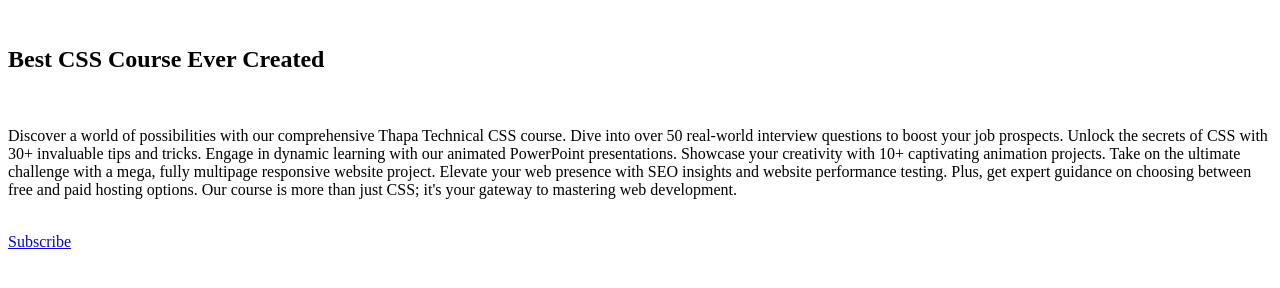
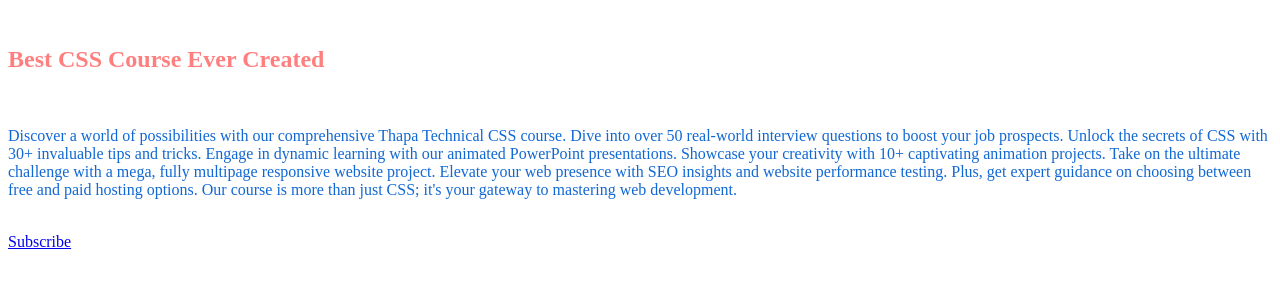
Before and after one commit to ManthanG369/CSS-Projects, a plain HTML site: page colors/index.html in a window 1280 px wide. Drawn offline with Linux system fonts and the light colour scheme.

Commit message:
added colors property

```diff
--- a/colors/color-style.css
+++ b/colors/color-style.css
@@ -10,21 +10,70 @@
 
 /*? Named Colors: You can use named colors, which are predefined color keywords. */
 
+h1 {
+    color: red;
+}
+
+p {
+    color: blue;
+}
 /*? RGB Colors: RGB (Red, Green, Blue) values allow you to define colors by specifying the amount of red, green, and blue in the color. */
 
+
+h1 {
+    color :red ;
+    color : rgb(255,0,0)
+}
+
+p{
+    color :blue;
+    color : rgb (0,0,255);
+}
 /*? RGBA Colors: RGBA is similar to RGB but includes an alpha channel for opacity control. */
 /* alpha - 0 - 1 */
 
+h1{
+    color : rgba(255,0,0,1)
+}
+
+p {
+    color :rgba(0,0,255,0.5)
+}
+
 /*? Hexadecimal Colors: You can specify colors using hexadecimal values. */
 
+
+h1 {
+    color: #ff0000;
+}
+
+p {
+    color:#0000ff
+}
 /** ------------------------------------ -->
 /**  MORE ON COLORS
 /** ------------------------------------ -->
 
+
+
 /*? HSL Colors: HSL (Hue, Saturation, Lightness) values provide a way to specify colors based on their hue, saturation, and lightness. */
 
+h1 {
+    color: hsl(0, 100%, 50%);
+}
+
+p {
+    color:hsl(240, 100%, 50%)
+}
 /*? HSLA Colors: Similar to HSL, HSLA includes an alpha channel for opacity control. */
 
+h1 {
+    color: hsla(0, 100%, 50%,0.5);
+}
+
+p {
+    color:hsla(240, 100%, 50%,0.5)
+}
 /** ------------------------------------- -->
 /**  INTERVIEW QUESTIONS
 /** ---------------------------------------- -->
@@ -35,4 +84,18 @@ rgba() notation is an extension of rgb() and includes an additional alpha channe
 
 /*? 2: How can you make the text color of an element fully transparent using CSS? Provide an example. */
 
+h1 {
+    /* color : rgba(255,0,0,0) */
+    /* color: transparent; */
+}
+
+
 /*? 3: How can you set the text color of an element to match the current color of another CSS property within the same element? */
+
+.hero-section {
+    color : rgb(17,104,212) ;
+}
+
+p {
+    color: currentColor;
+}
```
